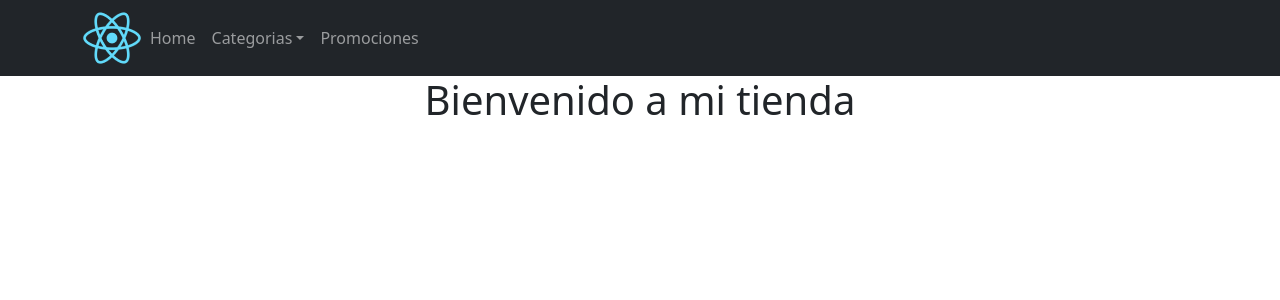
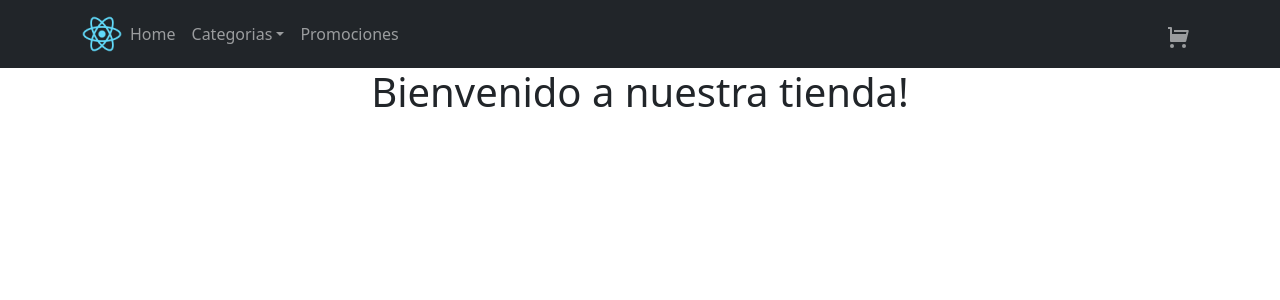
Before and after one commit to lucaa127/react_luca_arce, a React (Create React App) app: page / in a window 1280 px wide. Shown: the top 300 px of the page. Built offline with nearby package versions, Linux system fonts and the light colour scheme.

Commit message:
Clase4_corregido

```diff
--- a/src/App.js
+++ b/src/App.js
@@ -13,7 +13,8 @@ function App() {
     <div className="App">
 
       <NavBarBS />
-      <ItemListContainer />
+
+      <ItemListContainer greeting='Bienvenido a nuestra tienda!' />
 
       {/* <header className="App-header">
         <img src={logo} className="App-logo" alt="logo" />
--- a/src/component/CartWidget.js
+++ b/src/component/CartWidget.js
@@ -1,13 +1,14 @@
 
-// import React from 'react'
-// // import {BsFillCartCheckFill} from React-Icons/bs
+import React from 'react'
+import {RiShoppingCartFill} from 'react-icons/ri';
 
-// const CartWidget = () => {
-//     return (
-//         <div>
-//             {/* <BsFillCartCheckFill/> */}
-//         </div>
-//     )
-// }
+const CartWidget = () => {
+    return (
+        <div style={{fontSize: '1.5rem'}}>
 
-// export default CartWidget
+            <RiShoppingCartFill/>
+        </div>
+    )
+}
+
+export default CartWidget
--- a/src/component/ItemListContainer.js
+++ b/src/component/ItemListContainer.js
@@ -1,9 +1,9 @@
 import React from 'react'
 
-const ItemListContainer = () => {
+const ItemListContainer = (props) => {
     return (
         <div>
-            <h1>Bienvenido a mi tienda</h1>
+            <h1>{props.greeting}</h1>
         </div>
     )
 }
--- a/src/component/NavBar.js
+++ b/src/component/NavBar.js
@@ -1,9 +1,7 @@
 import React from 'react';
 import { Navbar, Nav, Container,NavDropdown } from 'react-bootstrap';
-import logo from '../assets/png/logo.png'
-
-
-
+import logo from '../assets/png/logo.png';
+import CartWidget from '../component/CartWidget';
 
 const NavBarBS = () => {
     return (
@@ -11,8 +9,11 @@ const NavBarBS = () => {
     <Navbar bg="dark" variant="dark">
       <Container>
         <img src={logo}/>
+
         <Nav className="me-auto">
+
           <Nav.Link href="#home">Home</Nav.Link>
+
           <NavDropdown title="Categorias" id="navbarScrollingDropdown">
               <NavDropdown.Item href="#action3">Categoría 1</NavDropdown.Item>
               <NavDropdown.Item href="#action4">Categoría 2</NavDropdown.Item>
@@ -21,11 +22,15 @@ const NavBarBS = () => {
                 Categoría 3
               </NavDropdown.Item>
           </NavDropdown>
+
             <Nav.Link href="#promociones">Promociones</Nav.Link>
 
+        </Nav>
 
+        <Nav>
+          <Nav.Link className="justify-content-end" href='#'> <CartWidget /> </Nav.Link>
+        </Nav>
 
-      </Nav>
       </Container>
   </Navbar>
 
```
Also changed, not shown: src/assets/png/logo.png. Lines whose indentation alone changed are shown as unchanged.
